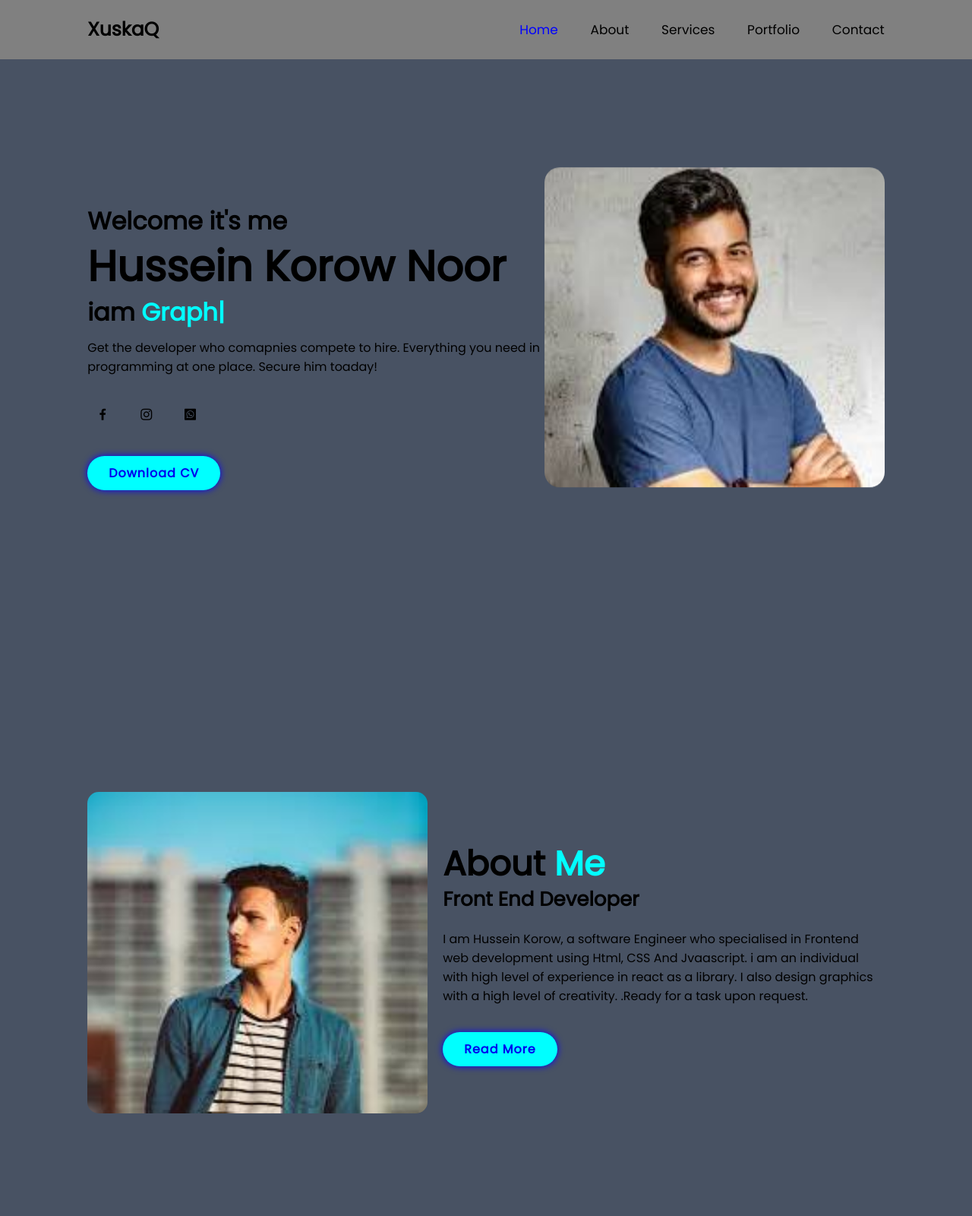
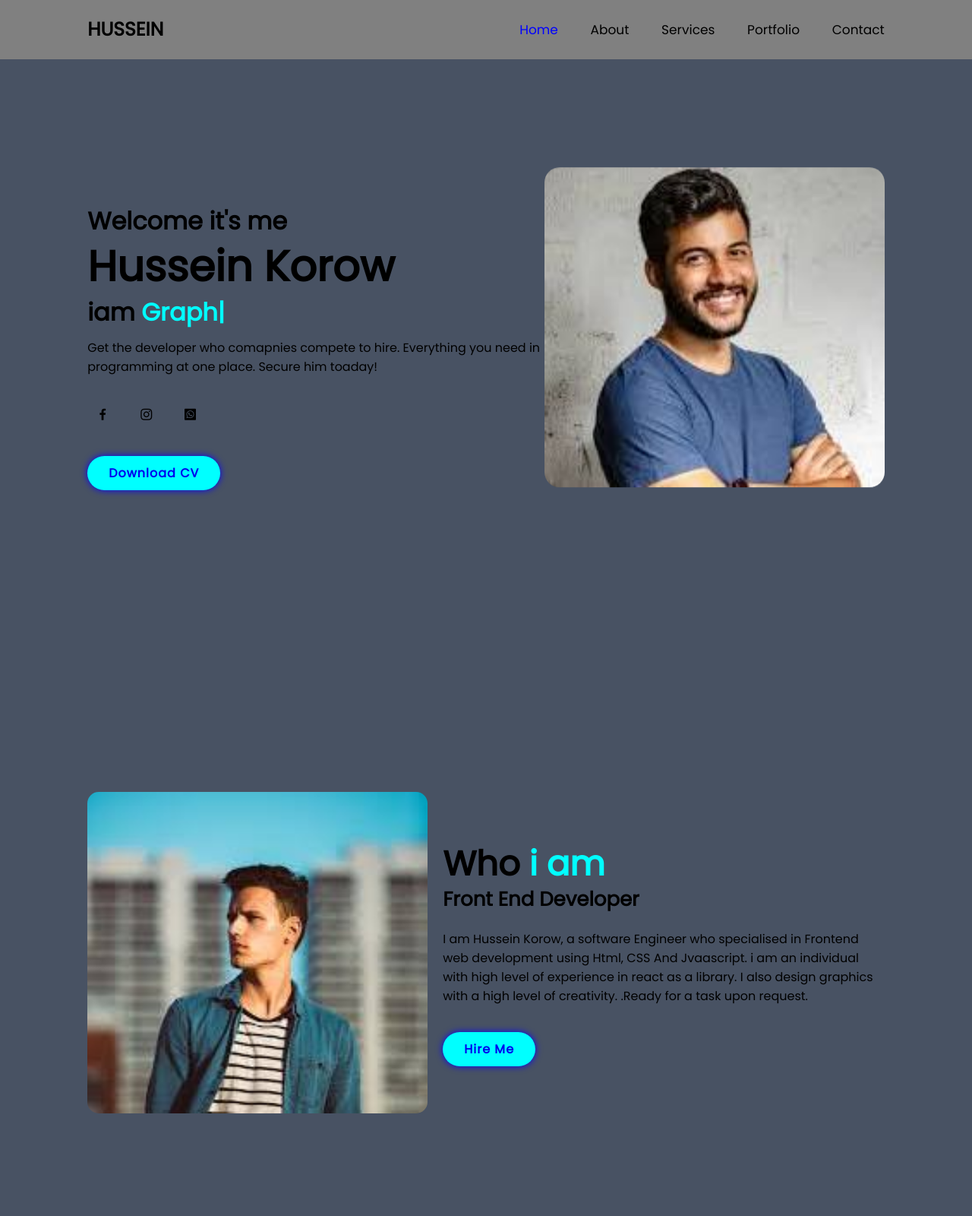
Before and after one commit to husseinkorownoor/husseinK, a plain HTML site: page index.html in a window 1280 px wide. Shown: the top 1600 px of the page at 76% size. Drawn offline with nearby package versions, Linux system fonts and the light colour scheme.

Commit message:
added to all files

```diff
--- a/index.html
+++ b/index.html
@@ -4,7 +4,7 @@
     <meta charset="UTF-8">
     <meta name="viewport" content="width=device-width, initial-scale=1.0">
     <meta http-equiv="X-UA compatible" content="IE=edge">
-    <title>Document</title>
+    <title>myWebsite</title>
     <link href='https://unpkg.com/boxicons@2.1.4/css/boxicons.min.css' rel='stylesheet'>
     <link rel="font awesome" href="<link rel="stylesheet" href="https://cdnjs.cloudflare.com/ajax/libs/font-awesome/6.5.2/css/all.min.css" integrity="sha512-SnH5WK+bZxgPHs44uWIX+LLJAJ9/2PkPKZ5QiAj6Ta86w+fsb2TkcmfRyVX3pBnMFcV7oQPJkl9QevSCWr3W6A==" crossorigin="anonymous" referrerpolicy="no-referrer" />">
     <link rel="stylesheet" href="style.css">
@@ -12,7 +12,7 @@
 <body>
     <!------------head design-------------->
     <header class="header">
-        <a href="#" class="logo">XuskaQ</a>
+        <a href="#" class="logo">HUSSEIN</a>
         <i class='bx bx-menu' id="menu-icon"></i>
         <nav class="navbar">
             <a href="#home" class="active">Home</a>
@@ -27,7 +27,7 @@
     <section class="home" id="home">
         <div class="home-content">
             <h3>Welcome it's me</h3>
-            <h1>Hussein Korow Noor</h1>
+            <h1>Hussein Korow </h1>
             <h3>iam <span class="multiple-text"></span></h3>
             <p>Get the developer who comapnies compete to hire. Everything you need in programming at one place. Secure him toaday!</p>
             <div class="social-media">
@@ -47,7 +47,7 @@
             <img src="pictures/about.jpg">
         </div>
         <div class="about-content">
-            <h2 class="heading">About <span>Me</span></h2>
+            <h2 class="heading">Who <span>i am</span></h2>
             <h3>Front End Developer</h3>
             <p>I am Hussein Korow, a software Engineer who specialised
                 in Frontend web development using Html, CSS And Jvaascript.
@@ -56,7 +56,7 @@
                 I also design graphics with a high level of creativity.
                 .Ready for a task upon request.</p>
 
-                <a href="#" class="btn">Read More</a>
+                <a href="#" class="btn">Hire Me</a>
         </div>
     </section>
     <!-----------services section design--------------->
@@ -181,7 +181,7 @@
     <!------------------footer section design--------------------->
     <footer class="footer">
         <div class="footer-text">
-            <p>Copyright &copy; 2024 by XuskaQ | All rights Reserved.</p>
+            <p>Copyright &copy; 2024 by Hussein | All rights Reserved.</p>
         </div>
         <div class="footer-iconTop">
             <a href="#home"><i class='bx bx-up-arrow-alt'></i></a>
--- a/script.js
+++ b/script.js
@@ -1,6 +1,6 @@
 /*========================toggle icon navbar=============== */
 let menuIcon = document.querySelector('#menu-icon');
-let navbar = document.querySelector('navbar');
+let navbar = document.querySelector('.navbar');
 
 menuIcon.onclick = () => {
     menuIcon.classList.toggle('bx-x');
--- a/style.css
+++ b/style.css
@@ -372,6 +372,9 @@ span {
         font-size: 2rem;
         margin: 3rem 0;
     }
+    .navbar .active{
+        display: block;
+    }
     .home {
         flex-direction: column;
     }
```
